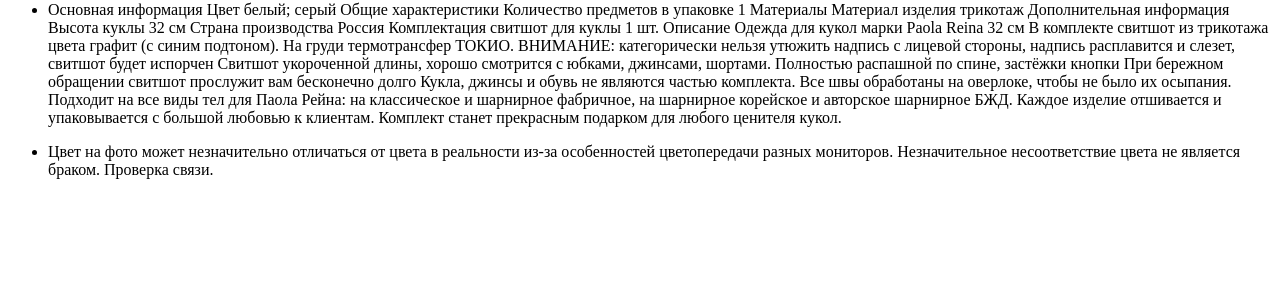
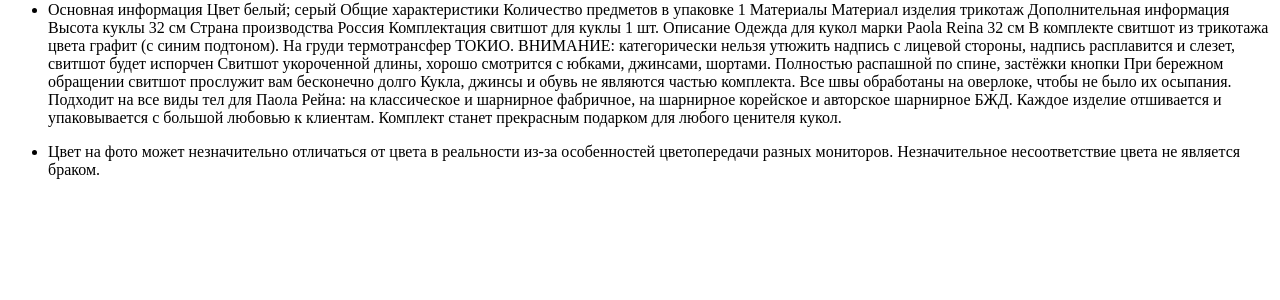
Before and after one commit to Bogtaran/Django_training, a Django app: page /post_clothes/1/ in a window 1280 px wide. Shown: the part 203-503 px from the top of the page. Run offline with Django 4.2, Linux system fonts and the light colour scheme.

Commit message:
Откат fix.

```diff
--- a/MrRabbit/templates/base_characteristics_description.html
+++ b/MrRabbit/templates/base_characteristics_description.html
@@ -8,7 +8,6 @@
         Цвет на фото может незначительно отличаться от цвета в реальности из-за особенностей цветопередачи разных
         мониторов. Незначительное несоответствие цвета не является браком.
 
-        Проверка связи.
     </li>
 </ul>
 
```
